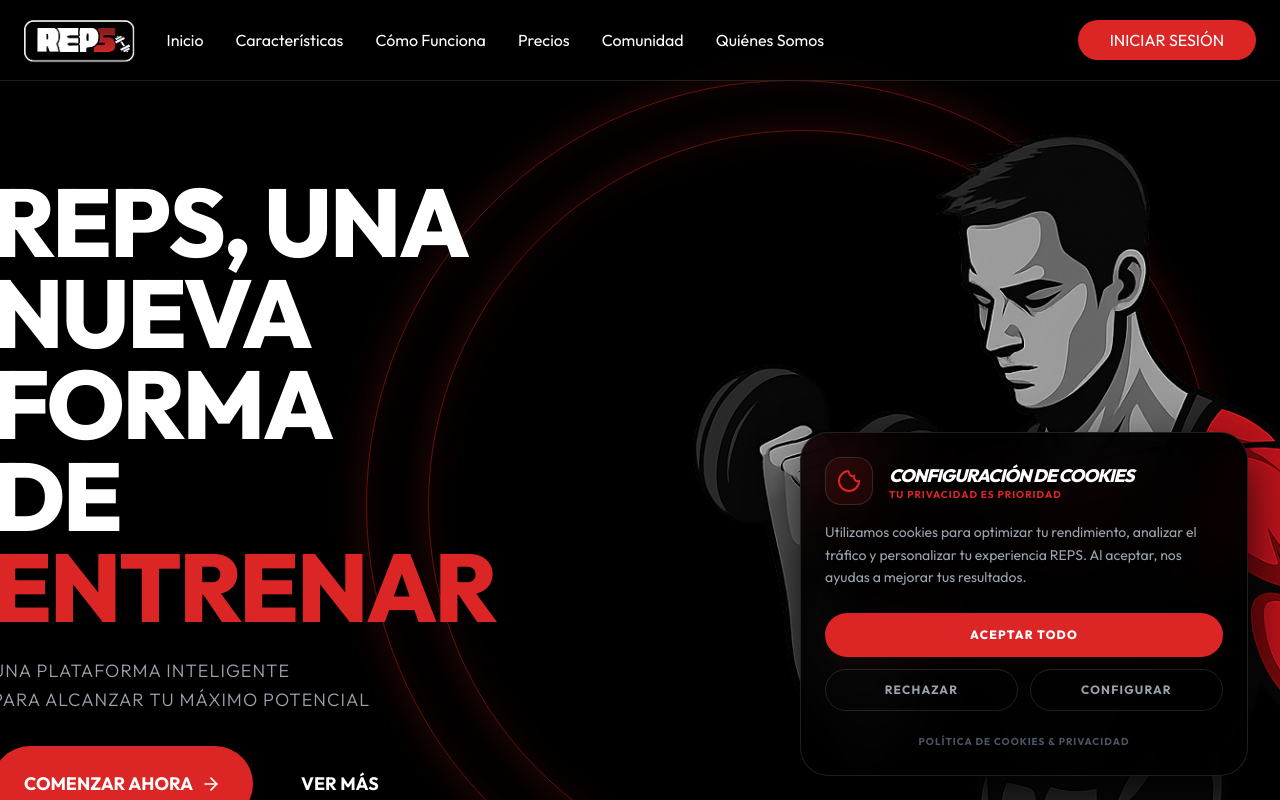
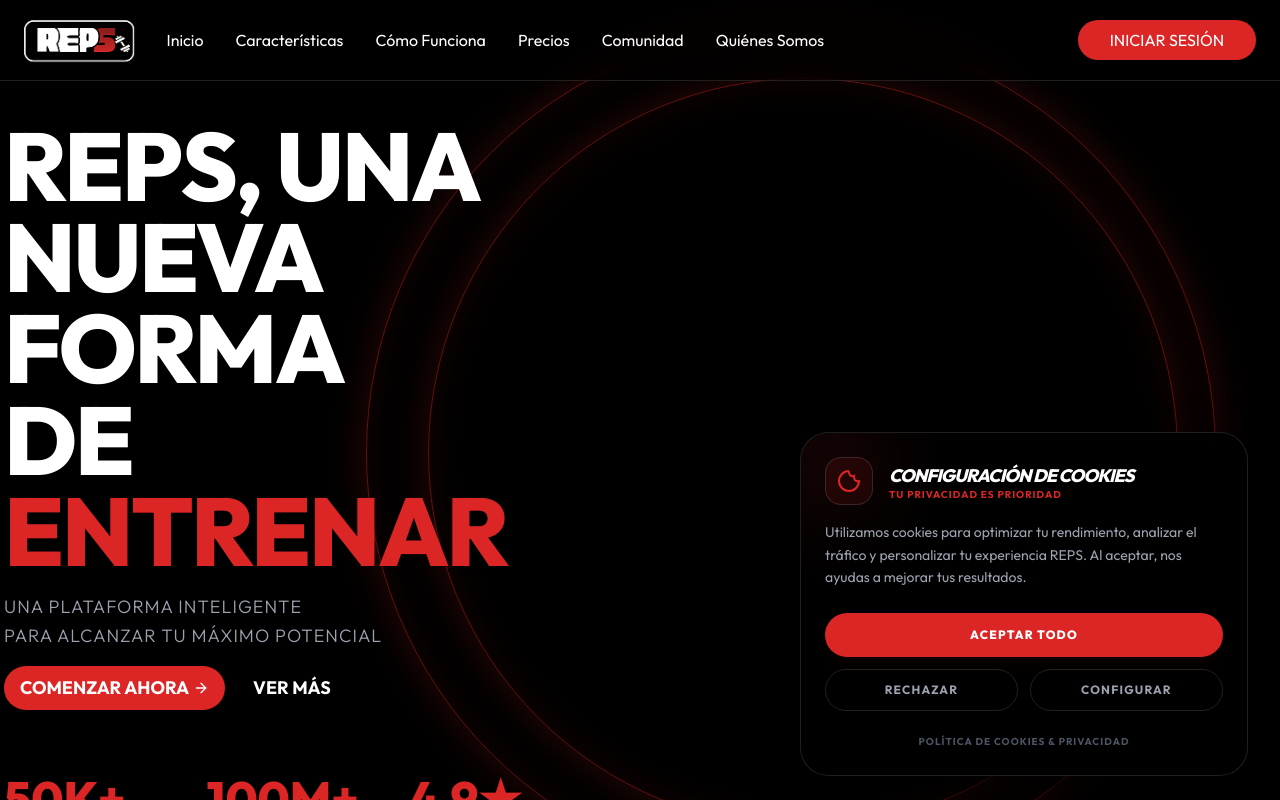
Before and after one commit to a26505/Reps-Front, a Vue app: page / in a window 1280 px wide. Shown: the top 800 px of the page. Built offline with nearby package versions, Linux system fonts and the light colour scheme; what vue3-apexcharts would draw is missing.

Commit message:
ajuste titulo movil y ajuste avatares amigos

```diff
--- a/src/components/CommunityPage.vue
+++ b/src/components/CommunityPage.vue
@@ -74,8 +74,8 @@
               <!-- IZQUIERDA: AVATAR + INFO BÁSICA -->
               <div class="flex items-center gap-4 min-w-[250px]">
                 <div class="relative">
-                  <div class="w-16 h-16 rounded-full bg-[#1F2937] border-2 border-[#DC2626]/20 flex items-center justify-center overflow-hidden">
-                    <img :src="getAvatarUrl(friend.avatarId)" class="w-full h-full object-cover" />
+                <div class="w-16 h-16 rounded-full bg-[#0F0F0F] border-2 border-[#DC2626]/20 flex items-center justify-center overflow-hidden shadow-inner">
+                    <img :src="getAvatarUrl(friend.avatarId)" class="w-full h-full object-cover scale-110" />
                   </div>
                   <span class="absolute bottom-0 right-0 w-4 h-4 rounded-full border-2 border-[#111827]" :class="friend.online ? 'bg-[#22C55E]' : 'bg-[#6B7280]'"></span>
                 </div>
@@ -377,8 +377,8 @@
 
                 <!-- Resultado búsqueda -->
                 <div v-if="searchResult" class="bg-[#1F2937]/50 border border-[#374151] rounded-[12px] p-5 flex gap-4 animate-in fade-in slide-in-from-top-2">
-                    <div class="w-16 h-16 rounded-full bg-[#1F2937] border border-[#374151] flex items-center justify-center overflow-hidden">
-                        <img :src="getAvatarUrl(searchResult.avatarId)" class="w-full h-full object-cover" />
+                    <div class="w-16 h-16 rounded-full bg-[#0F0F0F] border-2 border-[#374151] flex items-center justify-center overflow-hidden shadow-inner">
+                        <img :src="getAvatarUrl(searchResult.avatarId)" class="w-full h-full object-cover scale-110" />
                     </div>
                     <div>
                         <div class="text-[18px] font-bold text-white">{{ searchResult.name }}</div>
--- a/src/components/ProfilePage.vue
+++ b/src/components/ProfilePage.vue
@@ -119,8 +119,8 @@
 
             <div class="flex flex-col gap-3 mb-4">
               <div v-for="friend in friends" :key="friend.name" class="flex items-center gap-3 bg-[rgba(31,41,55,0.5)] border border-[#374151] rounded-[12px] p-3 transition-all duration-300 hover:border-[#4B5563]">
-                <div class="w-[48px] h-[48px] rounded-full border border-white/10 flex items-center justify-center text-[24px] overflow-hidden">
-                  <img :src="getAvatarUrl(friend.avatarId)" class="w-full h-full object-cover bg-[#1F2937]" />
+                <div class="w-[48px] h-[48px] rounded-full border border-white/10 flex items-center justify-center text-[24px] overflow-hidden bg-[#0F0F0F]">
+                  <img :src="getAvatarUrl(friend.avatarId)" class="w-full h-full object-cover scale-110" />
                 </div>
                 <div class="flex-1">
                   <div class="text-[14px] font-semibold text-white mb-1">{{ friend.name }}</div>
--- a/src/components/landing/HeroSection.vue
+++ b/src/components/landing/HeroSection.vue
@@ -15,7 +15,7 @@
 </script>
 
 <template>
-    <section id="home" class="relative min-h-screen flex items-end pb-0 lg:items-center pt-32 md:pt-24 overflow-hidden bg-black">
+<section id="home" class="relative min-h-[60vh] sm:min-h-screen flex items-start pb-8 lg:items-center pt-20 sm:pt-24 md:pt-24 lg:pt-32 overflow-visible lg:overflow-hidden bg-black">
 
         <!-- DECORATION LAYER (Z-INDEX 1) -->
         <!-- Red circle decorations - Positioned behind athlete -->
@@ -25,34 +25,34 @@
         <!-- Gradient Bottom moved to back - Z-INDEX 0 -->
         <div class="absolute bottom-0 left-0 right-0 h-48 bg-gradient-to-t from-black to-transparent z-0 pointer-events-none"></div>
 
-        <div class="container mx-auto px-6 py-12 lg:py-12 relative z-10 w-full h-full">
+<div class="container mx-auto px-5 sm:px-6 py-6 lg:py-12 relative z-10 w-full h-full">
             <!-- GRID LAYER (Z-INDEX 10 for text, Z-INDEX 20 for image) -->
-            <div class="grid lg:grid-cols-2 gap-8 lg:gap-12 items-end lg:items-center h-full">
+            <div class="grid lg:grid-cols-2 gap-6 lg:gap-12 items-start lg:items-center h-full">
 
                 <!-- Left Content (Text) - Z-INDEX 30 -->
-                <div class="max-w-2xl relative z-30 lg:-ml-8">
-                    <h1 class="text-h1-huge font-weight-black mb-6 lg:mb-8 text-white uppercase">
+<div class="max-w-2xl relative z-30 lg:-ml-8 pl-4">
+                    <h1 class="text-h1-huge font-weight-black mb-4 lg:mb-8 text-white uppercase">
                         REPS, UNA<br />
                         NUEVA FORMA<br />
                         DE <span class="text-red-600">ENTRENAR</span>
                     </h1>
 
-                    <p class="text-base md:text-lg lg:text-xl text-gray-400 max-w-xl leading-relaxed mb-8 lg:mb-12 font-weight-light uppercase" style="letter-spacing: 1px; line-height: 1.625;">
+<p class="text-xs sm:text-sm md:text-lg lg:text-xl text-gray-400 max-w-xl leading-relaxed mb-4 lg:mb-12 font-weight-light uppercase" style="letter-spacing: 1px; line-height: 1.625;">
                         UNA PLATAFORMA INTELIGENTE<br />
                         PARA ALCANZAR TU MÁXIMO POTENCIAL
                     </p>
 
-                    <div class="flex flex-row gap-4 mb-8 lg:mb-0">
-                        <button
+<div class="flex flex-row gap-2 sm:gap-4 mb-6 lg:mb-0">
+<button
                             @click="$emit('open-signup')"
-                            class="bg-red-600 hover:bg-red-700 text-white px-8 py-6 text-lg rounded-full group flex items-center justify-center transition-colors font-bold"
+                            class="bg-red-600 hover:bg-red-700 text-white px-4 py-2 sm:px-8 md:px-8 md:py-6 text-sm sm:text-base md:text-lg rounded-full group flex items-center justify-center transition-colors font-bold"
                         >
                             COMENZAR AHORA
-                            <svg class="w-5 h-5 ml-2 group-hover:translate-x-1 transition-transform" xmlns="http://www.w3.org/2000/svg" width="20" height="20" viewBox="0 0 24 24" fill="none" stroke="currentColor" stroke-width="2" stroke-linecap="round" stroke-linejoin="round"><path d="M5 12h14"/><path d="m12 5 7 7-7 7"/></svg>
+                            <svg class="w-3 h-3 ml-1 sm:w-4 sm:h-4 sm:ml-2 group-hover:translate-x-1 transition-transform" xmlns="http://www.w3.org/2000/svg" width="20" height="20" viewBox="0 0 24 24" fill="none" stroke="currentColor" stroke-width="2" stroke-linecap="round" stroke-linejoin="round"><path d="M5 12h14"/><path d="m12 5 7 7-7 7"/></svg>
                         </button>
                         <button
                             @click="scrollToFeatures"
-                            class="border-2 border-white hover:bg-white/10 px-8 py-6 text-lg rounded-full text-white font-bold transition-colors"
+                            class="border-2 border-white hover:bg-white/10 px-3 py-2 sm:px-8 sm:py-3 md:px-8 md:py-6 text-sm sm:text-base md:text-lg rounded-full text-white font-bold transition-colors"
                         >
                             VER MÁS
                         </button>
@@ -75,8 +75,8 @@
                     </div>
                 </div>
 
-                <!-- Right Content (Athlete Image) - Z-INDEX 20 -->
-                <div class="relative flex justify-center lg:justify-end -mb-0 z-20 pointer-events-none">
+<!-- Right Content (Athlete Image) - Z-INDEX 20 -->
+                <div class="hidden lg:flex relative justify-center lg:justify-end -mb-0 z-20 pointer-events-none">
                         <img
                             :src="athleteImageUrl"
                             alt="Athlete"
@@ -250,10 +250,13 @@
 
 /* Exact Text Matches */
 .text-h1-huge {
-    font-size: 3.5rem;
-    line-height: 0.95;
+    font-size: 2rem;
+    line-height: 1.1;
     letter-spacing: -0.025em;
-    margin-left: -1rem; /* Pull text slightly left on mobile */
+    margin-left: 0;
+}
+@media (min-width: 640px) {
+    .text-h1-huge { font-size: 2.5rem; margin-left: 0; }
 }
 @media (min-width: 768px) {
     .text-h1-huge { font-size: 3.75rem; margin-left: 0; }
@@ -262,7 +265,7 @@
     .text-h1-huge {
         font-size: 6rem;
         line-height: 0.95;
-        margin-left: 0; /* Reset - handled by container now */
+        margin-left: 0;
     }
 }
 
```
